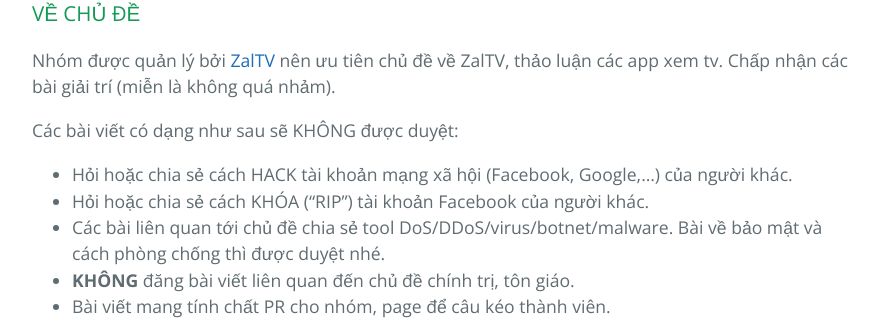
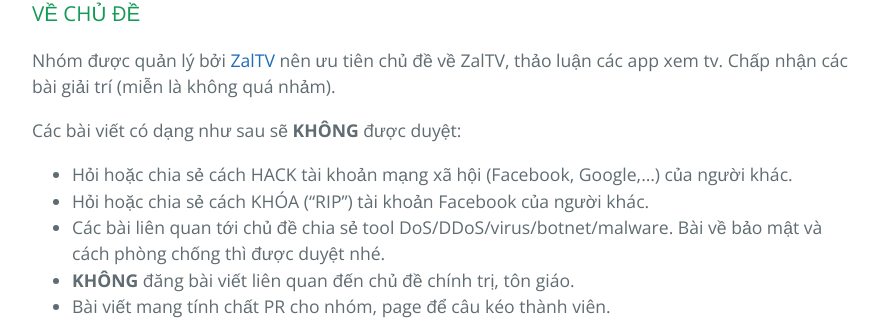
Before and after one commit to huuvinhtv/zaltv, a Jekyll site: the page built from rules.md, in a window 1280 px wide and 900 px high, scrolled down 1676 px. Shown: the part 142-462 px from the top of the window, without its empty margins (192-1071 px from the left). Built offline with Jekyll 4.4.1, drawn with Linux system fonts in a browser that asks for light colours; our own code applies the rules of GitHub Pages for plain Markdown files.

```diff
--- a/rules.md
+++ b/rules.md
@@ -32,7 +32,7 @@ Những tài khoản có dạng như sau sẽ **KHÔNG** được phép tham gia
 
 Nhóm được quản lý bởi [ZalTV](https://www.google.com.vn/search?q=zaltv) nên ưu tiên chủ đề về ZalTV, thảo luận các app xem tv. Chấp nhận các bài giải trí (miễn là không quá nhảm).
 
-Các bài viết có dạng như sau sẽ KHÔNG được duyệt:
+Các bài viết có dạng như sau sẽ **KHÔNG** được duyệt:
 - Hỏi hoặc chia sẻ cách HACK tài khoản mạng xã hội (Facebook, Google,...) của người khác.
 - Hỏi hoặc chia sẻ cách KHÓA ("RIP") tài khoản Facebook của người khác.
 - Các bài liên quan tới chủ đề chia sẻ tool DoS/DDoS/virus/botnet/malware. Bài về bảo mật và cách phòng chống thì được duyệt nhé.
```
